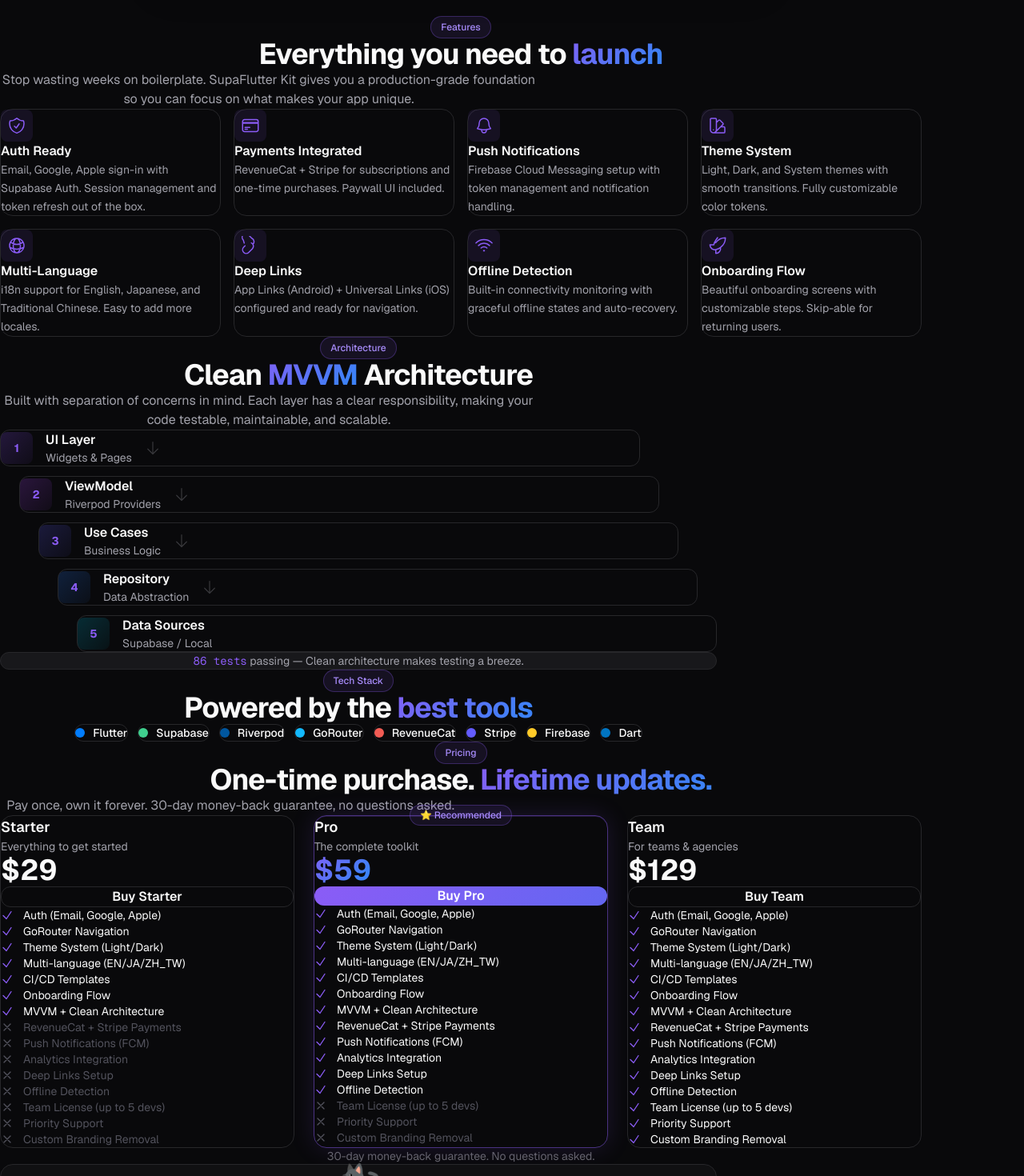
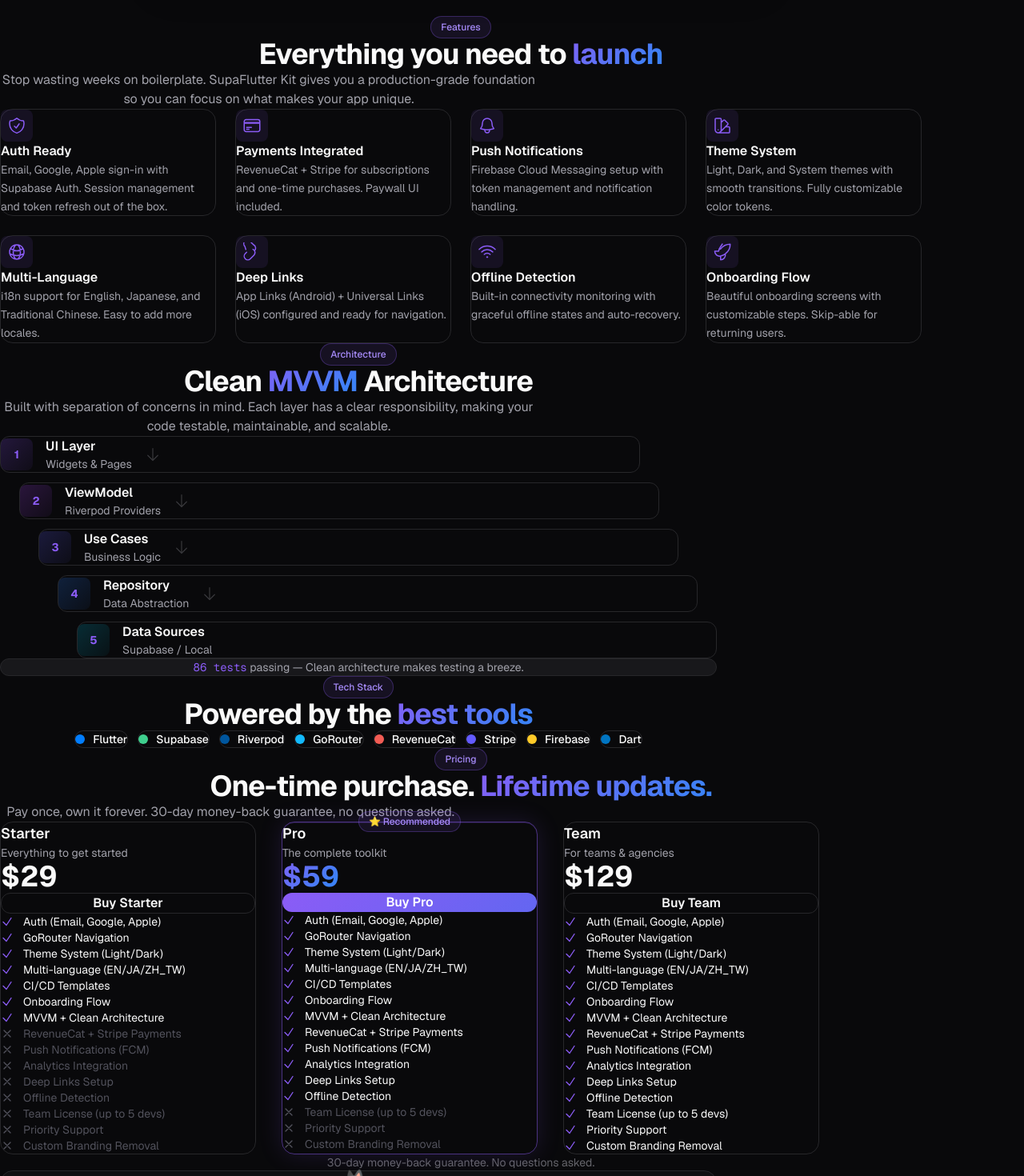
Before and after one commit to TakumaLee/supaflutter-landing, a Next.js app: page / in a window 1280 px wide. Shown: the part 780-2250 px from the top of the page at 80% size. Built offline with nearby package versions, Linux system fonts and the light colour scheme.

Commit message:
fix: pricing grid responsive layout — stack on md, 3-col on lg

```diff
--- a/src/app/page.tsx
+++ b/src/app/page.tsx
@@ -307,7 +307,7 @@ function FeaturesGrid() {
             Stop wasting weeks on boilerplate. SupaFlutter Kit gives you a production-grade foundation so you can focus on what makes your app unique.
           </p>
         </div>
-        <div className="grid gap-4 sm:grid-cols-2 lg:grid-cols-4">
+        <div className="grid gap-6 sm:grid-cols-2 lg:grid-cols-4">
           {features.map((f) => (
             <div
               key={f.title}
@@ -416,9 +416,9 @@ function PricingSection() {
           </p>
         </div>
 
-        <div className="grid gap-6 md:grid-cols-3">
+        <div className="grid gap-8 lg:grid-cols-3 md:grid-cols-1 max-w-5xl mx-auto">
           {/* Starter */}
-          <div className="rounded-2xl border border-border p-8 flex flex-col">
+          <div className="rounded-2xl border border-border p-6 sm:p-8 flex flex-col">
             <h3 className="text-lg font-semibold">Starter</h3>
             <p className="mt-1 text-sm text-muted">Everything to get started</p>
             <div className="mt-6 flex items-baseline gap-2">
@@ -443,7 +443,7 @@ function PricingSection() {
           </div>
 
           {/* Pro — Recommended */}
-          <div className="pricing-popular rounded-2xl border border-accent/50 p-8 flex flex-col relative">
+          <div className="pricing-popular rounded-2xl border border-accent/50 p-6 sm:p-8 flex flex-col relative">
             <div className="absolute -top-3.5 left-1/2 -translate-x-1/2">
               <span className="badge text-xs font-semibold">⭐ Recommended</span>
             </div>
@@ -475,7 +475,7 @@ function PricingSection() {
           </div>
 
           {/* Team */}
-          <div className="rounded-2xl border border-border p-8 flex flex-col">
+          <div className="rounded-2xl border border-border p-6 sm:p-8 flex flex-col">
             <h3 className="text-lg font-semibold">Team</h3>
             <p className="mt-1 text-sm text-muted">For teams & agencies</p>
             <div className="mt-6 flex items-baseline gap-2">
```
